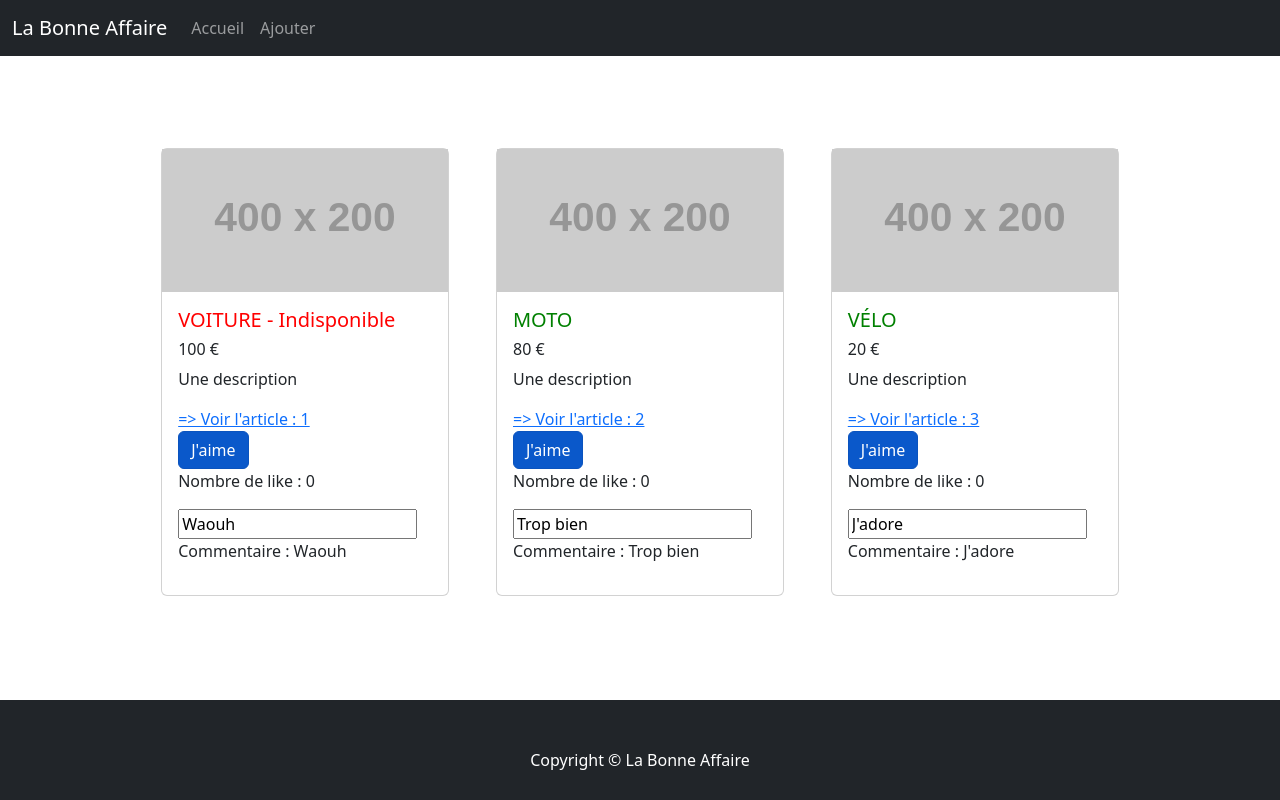
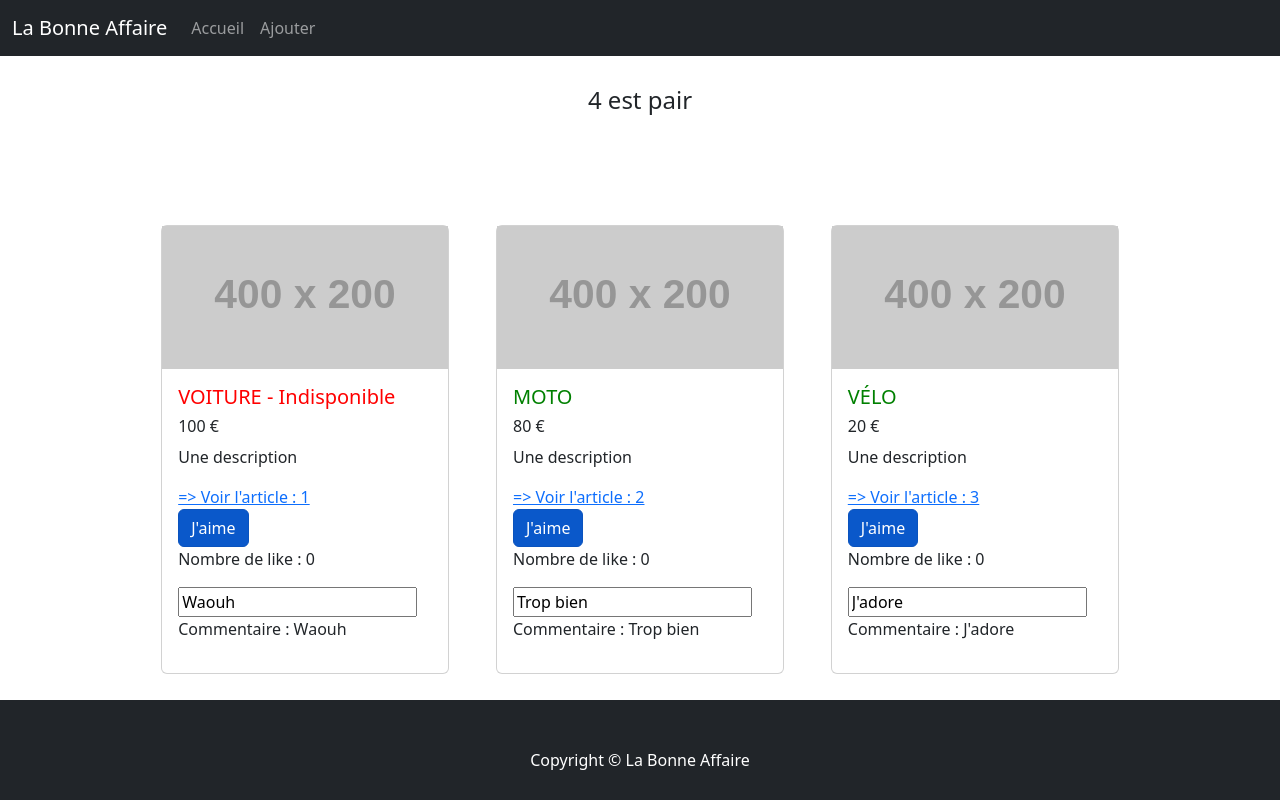
Before and after one commit to antoinecln56/essentiel-angular, an Angular app: page / in a window 1280 px wide. Built offline with nearby package versions, Linux system fonts and the light colour scheme.

Commit message:
Utilisation des observables

```diff
--- a/src/app/app.component.html
+++ b/src/app/app.component.html
@@ -19,6 +19,10 @@
   </div>
 </nav>
 
+<div class="connect">
+  <p>{{ secondes }}</p>
+</div>
+
 <router-outlet></router-outlet>
 
 
--- a/src/app/app.component.scss
+++ b/src/app/app.component.scss
@@ -5,3 +5,9 @@ footer
   width:100%;
   height: 6.25rem;
 }
+
+.connect {
+  text-align:center;
+  padding-top:2%;
+  font-size:1.5rem;
+}
--- a/src/app/app.component.ts
+++ b/src/app/app.component.ts
@@ -1,19 +1,35 @@
-import { Component, OnInit } from '@angular/core';
-import { DataService } from './services/data.service';
+import { Component, OnInit, OnDestroy } from '@angular/core';
+import { interval, Subscription } from 'rxjs'
+import { map, filter } from 'rxjs/operators';
 
 @Component({
   selector: 'app-root',
   templateUrl: './app.component.html',
   styleUrls: ['./app.component.scss']
 })
-export class AppComponent implements OnInit{
+export class AppComponent implements OnInit, OnDestroy {
+  secondes;
+  compteurSubscription: Subscription;
   title = 'labonneaffaire';
 
 
-  constructor(){}
+  constructor() { }
 
-  ngOnInit(){
+  ngOnInit() {
+    const compteur = interval(1000).pipe(
+      filter(value => value % 2 === 0),
+      map(value => value % 2 === 0 ? `${value} est pair` : `${value} est impair`)
+    );
 
+    this.compteurSubscription = compteur.subscribe({
+      next: (v) => this.secondes = v,
+      error: (e) => console.error(e),
+      complete: () => console.info('complete')
+    })
+  }
+
+  ngOnDestroy(): void {
+    this.compteurSubscription.unsubscribe();
   }
 
 
```
